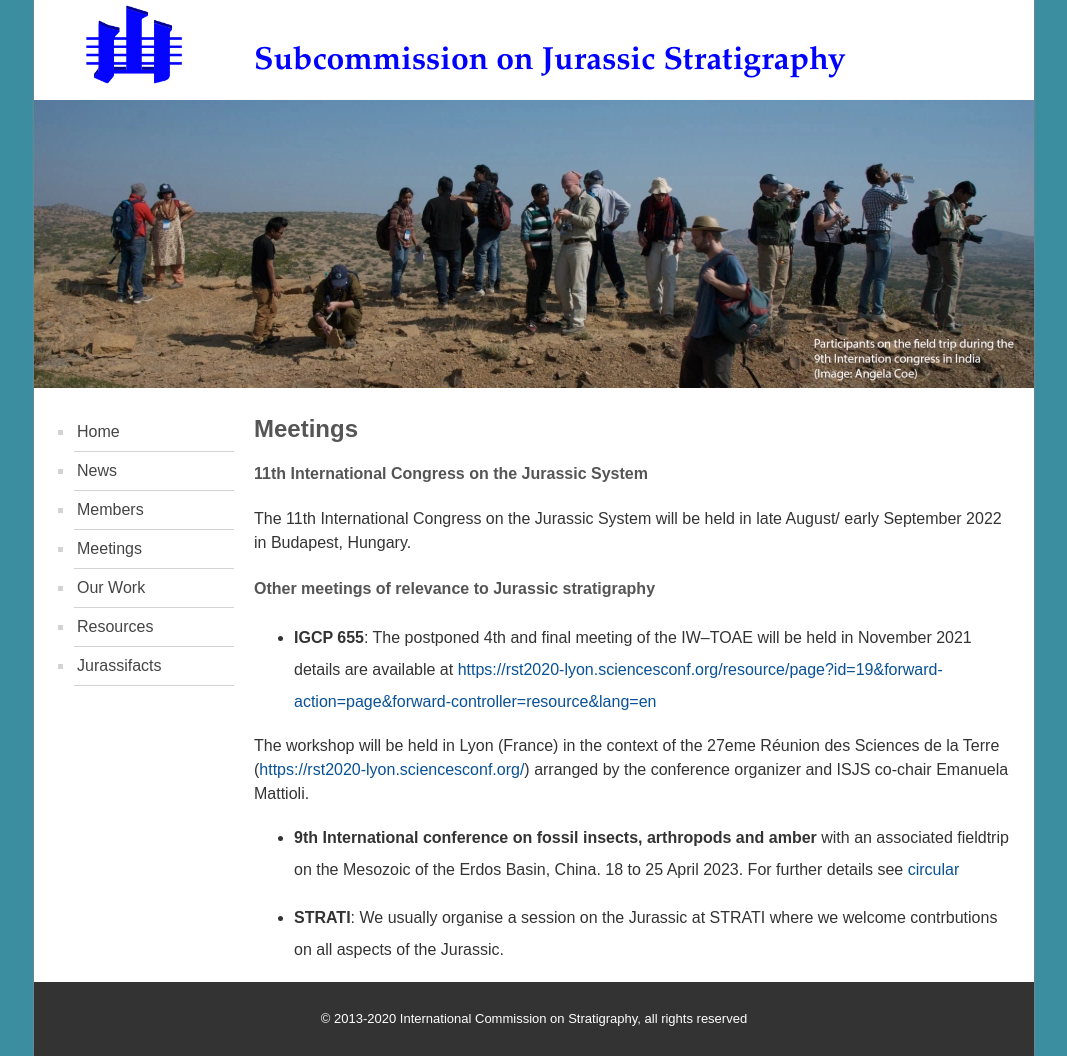
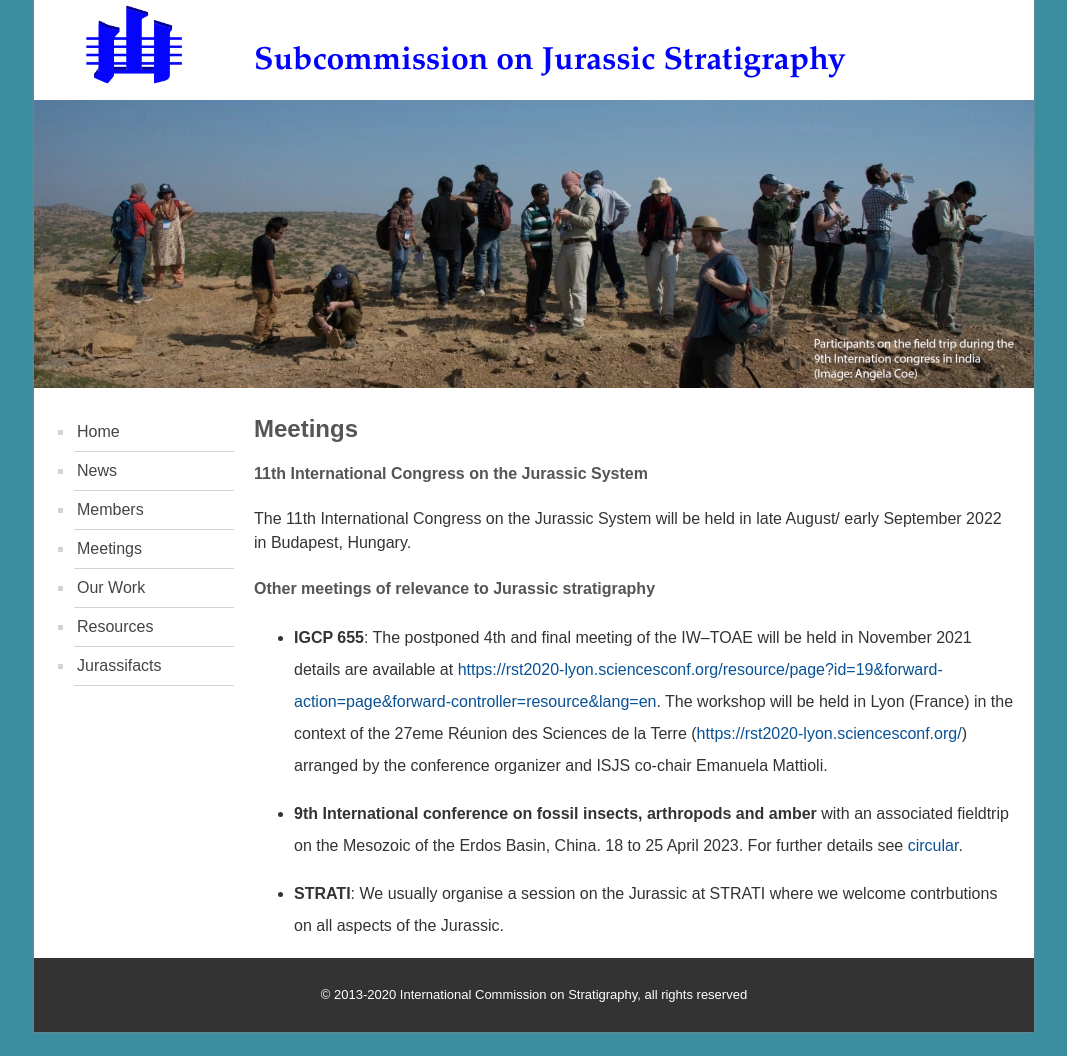
Before and after one commit to i-c-stratigraphy/subcommission-jurassic, a Jekyll site: the page built from pages/meetings.md, in a window 1280 px wide. Shown: the whole page, without its empty margins (106-1173 px from the left). Built offline with Jekyll 4.4.1, drawn with Linux system fonts in a browser that asks for light colours; after the commit the page ends 1032 px from its top, so only the background shows below that.

```diff
--- a/pages/meetings.md
+++ b/pages/meetings.md
@@ -9,10 +9,8 @@ permalink: /meetings
 The 11th International Congress on the Jurassic System will be held in late August/ early September 2022 in Budapest, Hungary.
 
 #### Other meetings of relevance to Jurassic stratigraphy
-* **IGCP 655**: The postponed 4th and final meeting of the IW–TOAE will be held in November 2021 details are available at <https://rst2020-lyon.sciencesconf.org/resource/page?id=19&forward-action=page&forward-controller=resource&lang=en>
+* **IGCP 655**: The postponed 4th and final meeting of the IW–TOAE will be held in November 2021 details are available at <https://rst2020-lyon.sciencesconf.org/resource/page?id=19&forward-action=page&forward-controller=resource&lang=en>. The workshop will be held in Lyon (France) in the context of the 27eme Réunion des Sciences de la Terre (<https://rst2020-lyon.sciencesconf.org/>) arranged by the conference organizer and ISJS co-chair Emanuela Mattioli.
 
-The workshop will be held in Lyon (France) in the context of the 27eme Réunion des Sciences de la Terre (<https://rst2020-lyon.sciencesconf.org/>) arranged by the conference organizer and ISJS co-chair Emanuela Mattioli.
-
-* **9th International conference on fossil insects, arthropods and amber** with an associated fieldtrip on the Mesozoic of the Erdos Basin, China. 18 to 25 April 2023. For further details see [circular](files/9th_conference_on_fossil_insects.pdf)
+* **9th International conference on fossil insects, arthropods and amber** with an associated fieldtrip on the Mesozoic of the Erdos Basin, China. 18 to 25 April 2023. For further details see [circular](files/9th_conference_on_fossil_insects.pdf).
 
 * **STRATI**: We usually organise a session on the Jurassic at STRATI where we welcome contrbutions on all aspects of the Jurassic.
```
